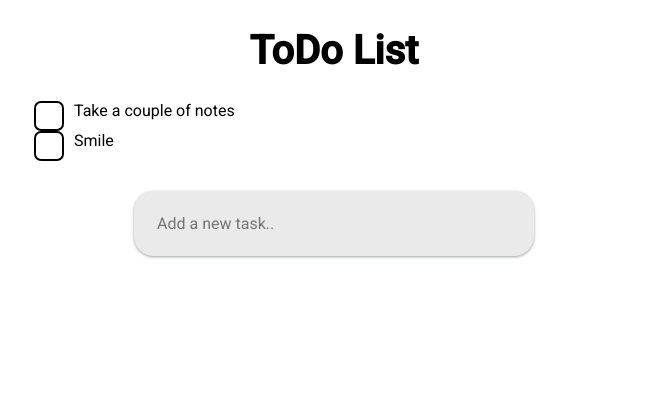
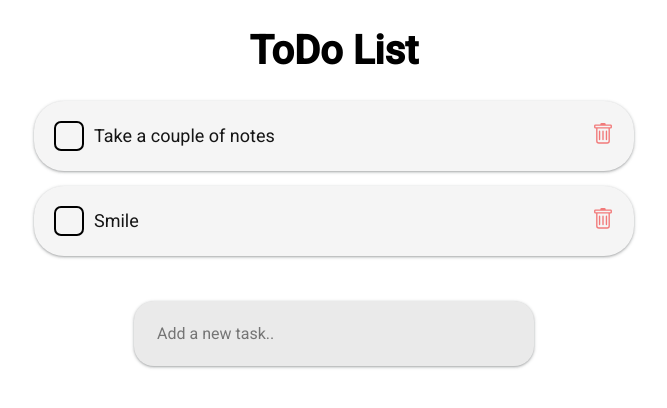
Before and after one commit to ww-side/my-todos, a React (Create React App) app: page / in a window 1280 px wide. Shown: the top 408 px of the page, without its empty margins (306-973 px from the left). Built offline with nearby package versions, Linux system fonts and the light colour scheme.

Commit message:
formed task card with funcional

```diff
--- a/src/components/screens/Todo/Item/TodoItem.jsx
+++ b/src/components/screens/Todo/Item/TodoItem.jsx
@@ -1,12 +1,18 @@
 import React from 'react';
 import Check from '../../../UI/Check/Check';
 import classes from './TodoItem.module.scss'
+import RemoveButton from '../../../UI/RemoveButton/RemoveButton';
 
-const TodoItem = ({todo}) => {
+const TodoItem = ({todo, changeTodo, removeTodo}) => {
   return (
-    <div className={classes.TodoItem}>
-      <Check/>
-      {todo.title}
+    <div className={classes.todoItem}>
+      <div className={classes.todoItemWrapper} onClick={() => changeTodo(todo.id)}>
+      <div><Check isCompleted={todo.isCompleted}/></div>
+      <span className={todo.isCompleted ? classes.todoTextCompleted : classes.todoText}>
+        {todo.title}
+      </span>
+      </div>
+      <RemoveButton todo={todo} removeTodo={removeTodo}/>
     </div>
   );
 };
--- a/src/components/screens/Todo/Item/TodoItem.module.scss
+++ b/src/components/screens/Todo/Item/TodoItem.module.scss
@@ -1,3 +1,25 @@
-.TodoItem {
+.todoItem {
   display: flex;
+  align-items: center;
+  justify-content: space-between;
+  background-color: #f5f5f5;
+  padding: 20px;
+  border-radius: 30px;
+  margin-bottom: 15px;
+  box-shadow: rgba(60, 64, 67, 0.3) 0px 1px 2px 0px, rgba(60, 64, 67, 0.15) 0px 1px 3px 1px;
 }
+
+.todoItemWrapper {
+  display: flex;
+  align-items: center;
+}
+
+.todoTextCompleted {
+  opacity: 0.5;
+  font-size: 18px;
+}
+
+.todoText {
+  font-size: 18px;
+  color: #151515;
+}
```
